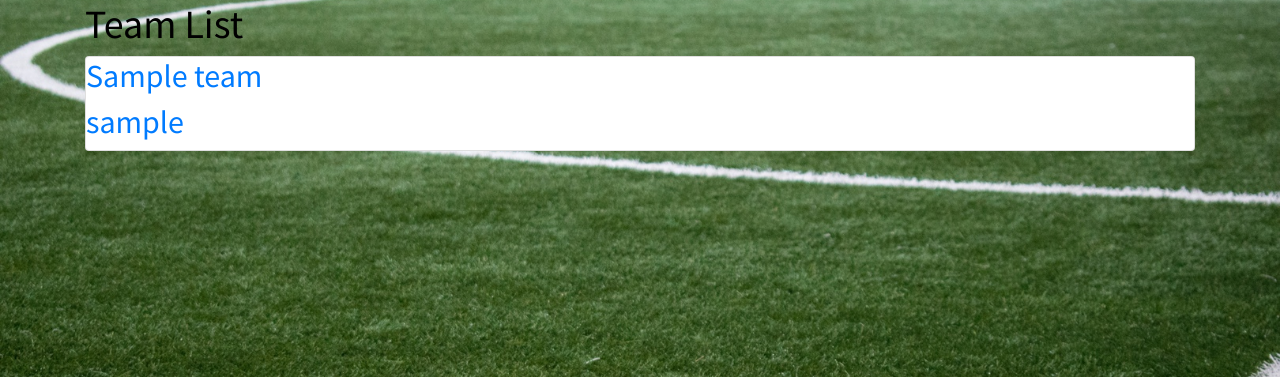
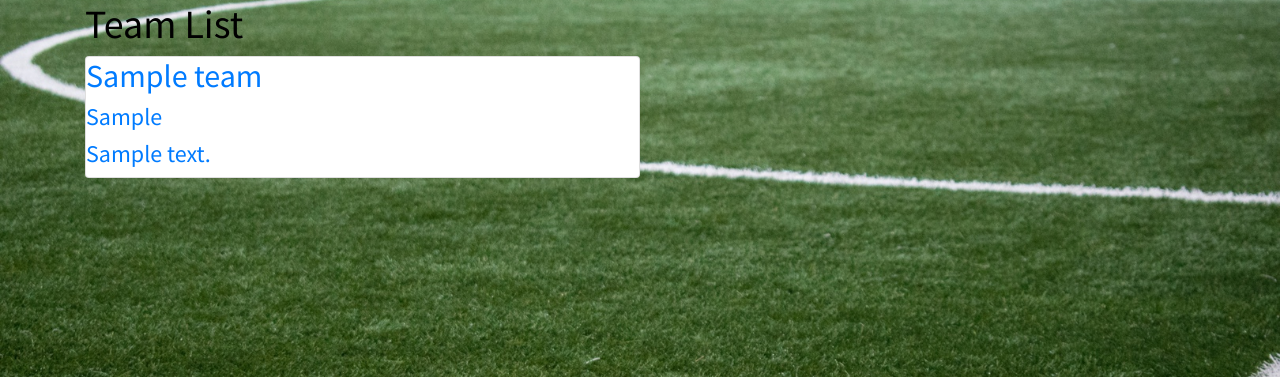
Before and after one commit to cemaytac/Collaborare, a Django app: page /team/ in a window 1280 px wide. Shown: the part 56-433 px from the top of the page. Run offline with Django 3.2, Linux system fonts and the light colour scheme; a user stored in the database is signed in; tables that the repository leaves empty hold one stand-in row (values such as "Sample post"); some libraries are stand-ins or nearby versions.

Commit message:
styling and functionality

```diff
--- a/main_app/static/css/style.css
+++ b/main_app/static/css/style.css
@@ -23,6 +23,12 @@ main {
   font-size: 16px;
 }
 
+.card {
+  display: flex;
+  flex-direction: row;
+  width: 50%;
+}
+
 footer.page-footer {
   padding-top: 0;
   text-align: right;
--- a/main_app/templates/base.html
+++ b/main_app/templates/base.html
@@ -17,7 +17,7 @@
 <body>
   <header>
     <nav class='navbar navbar-expand-lg navbar-dark bg-dark'>
-      <a class="navbar-brand" href="/">Collaborare</a>
+      <a class="navbar-brand" href="{% url 'team_index' %}">Collaborare</a>
       <button class="navbar-toggler" type="button" data-toggle="collapse" data-target="#navbarNav"
         aria-controls="navbarNav" aria-expanded="false" aria-label="Toggle navigation">
         <span class="navbar-toggler-icon"></span>
--- a/main_app/templates/main_app/training_detail.html
+++ b/main_app/templates/main_app/training_detail.html
@@ -6,9 +6,10 @@
     <div class="card">
       <div class="card-content">
         <h1>{{ training.drill }}, {{training.date}}</h1>
+        <h2>Team: {{training.team}}</h2>
         <p>Duration: {{training.duration}} minutes</p>
         <p>Description: {{training.description}}</p>
-        <p>Completed? {{training.completed}}</p>
+        <p>Completed? {{training.completed|yesno:"Yes,No"}}</p>
       </div>
       <div class="card-action">
         <a href="{% url 'training_update' training.id %}">Edit</a>
--- a/main_app/templates/main_app/training_form.html
+++ b/main_app/templates/main_app/training_form.html
@@ -1,6 +1,6 @@
 {% extends 'base.html' %}
+{% block content %}
 
-{% block content %}
 {% if object %}
 <h1>Edit <span class="teal-text">{{object.drill}}</span></h1>
 {% else %}
--- a/main_app/templates/main_app/training_list.html
+++ b/main_app/templates/main_app/training_list.html
@@ -8,6 +8,7 @@
       <span class="card-title">{{ training.drill }}</span>
       <p>Duration: {{training.duration}} minutes</p>
       <p>Completed? {{training.completed}}</p>
+      <p>Team: {{training.team}}</p>
     </div>
   </div>
 </a>
--- a/main_app/templates/team/index.html
+++ b/main_app/templates/team/index.html
@@ -10,7 +10,8 @@
     <span class="card-title">
       <a href="{% url 'team_detail' team.id %}" class="team-title">
         <h2 class='team-name'>{{ team.name }}</h2>
-        <h2 class='team-name'>{{ team.user }}</h2>
+        <h4 class='team-name'>{{ team.league }}</h4>
+        <h4 class='team-name'>{{ team.division }}</h4>
       </a>
     </span>
   </div>
--- a/main_app/urls.py
+++ b/main_app/urls.py
@@ -5,8 +5,8 @@ urlpatterns = [
     path('', views.home, name='home'),
     path('about/', views.about, name='about'),
     path('team/', views.team_index, name='team_index'),
+    path('team/<int:team_id>/players/', views.team_detail, name='team_detail'),
     path('team/create', views.TeamCreate.as_view(), name='team_create'),
-    path('team/<int:team_id>/', views.team_detail, name='team_detail'),
     path('team/players/', views.players_index, name='index'),
     path('team/players/<int:player_id>/', views.players_detail, name='detail'),
     path('team/players/create/', views.PlayerCreate.as_view(), name='players_create'),
--- a/main_app/views.py
+++ b/main_app/views.py
@@ -53,17 +53,17 @@ def players_detail(request, player_id):
 
 
 @login_required
+def team_index(request):
+    teams = Team.objects.filter(user=request.user)
+    return render(request, 'team/index.html', {'teams': teams})
+
+
+@login_required
 def team_detail(request, team_id):
     team = Team.objects.get(id=team_id)
     players = Player.objects.filter(team=team)
     trainings = Training.objects.filter(team=team)
     return render(request, 'team/detail.html', {'team': team, 'players': players, 'trainings': trainings})
-
-
-@login_required
-def team_index(request):
-    teams = Team.objects.filter(user=request.user)
-    return render(request, 'team/index.html', {'teams': teams})
 
 
 @login_required
@@ -76,15 +76,19 @@ def add_stats(request, player_id):
     return redirect('detail', player_id=player_id)
 
 
-# def view_stats(request, player_id):
-#     form = StatForm(request.GET)
+# @login_required
+# def team_create(request, user):
+#     form = TeamForm(request.POST)
+#     if form.is_valid():
+#         new_team = form.save(commit=False)
+#         user = new_team.user
+#         new_team.save()
+#     return redirect('team/create.html', user=user)
 
 
 class TeamCreate(LoginRequiredMixin, CreateView):
     model = Team
     fields = '__all__'
-
-# make like add_stats
 
 
 class PlayerCreate(LoginRequiredMixin, CreateView):
```
Also changed, not shown: main_app/templates/team/detail.html (+11 -16 lines), main_app/tables.py (deleted).
